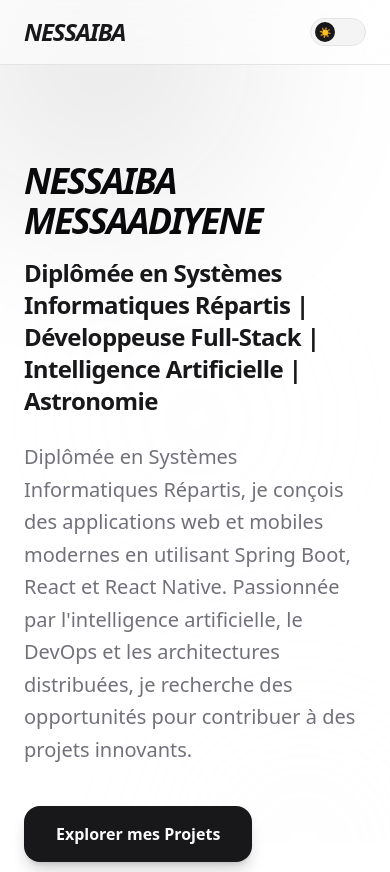
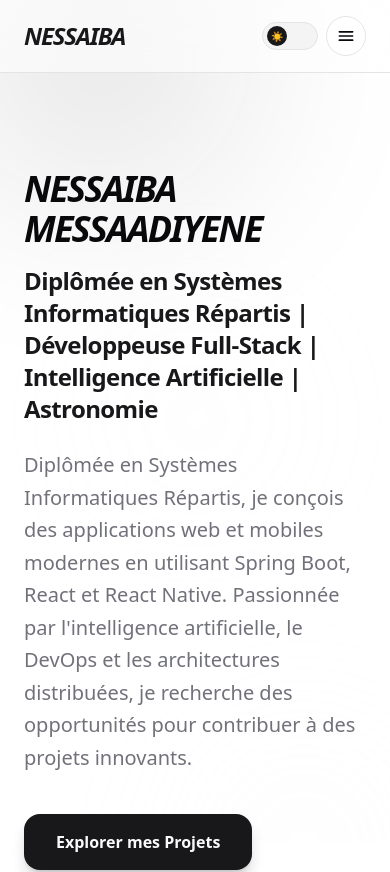
Before and after one commit to nessaiba2003-ui/Portfolio, a React (Vite) app: page / in a window 390 px wide. Shown: the top 872 px of the page. Built offline with nearby package versions, Linux system fonts and the light colour scheme.

Commit message:
Add responsive mobile navigation

```diff
--- a/src/app/RootLayout.tsx
+++ b/src/app/RootLayout.tsx
@@ -1,10 +1,20 @@
 import { Outlet, NavLink } from 'react-router-dom'
 import { profile } from '@/data/profile'
 import ThemeToggle from '@/components/ThemeToggle'
+import { useState } from 'react'
 
 import { motion } from 'framer-motion'
 
 export default function RootLayout() {
+  const [mobileMenuOpen, setMobileMenuOpen] = useState(false)
+  const navigation = [
+    { to: '/projects', label: 'Projets' },
+    { to: '/experience', label: 'Parcours' },
+    { to: '/education', label: 'Formations' },
+    { to: '/certifications', label: 'Certifications' },
+    { to: '/contact', label: 'Contact' },
+  ]
+
   return (
     <div className="min-h-dvh text-foreground selection:bg-primary/30 flex flex-col font-sans selection:text-primary-foreground relative overflow-x-hidden">
       <div className="aurora-container" aria-hidden="true">
@@ -23,13 +33,7 @@ export default function RootLayout() {
           </NavLink>
 
           <div className="hidden md:flex items-center gap-8 text-sm font-medium">
-            {[
-              { to: '/projects', label: 'Projets' },
-              { to: '/experience', label: 'Parcours' },
-              { to: '/education', label: 'Formations' },
-              { to: '/certifications', label: 'Certifications' },
-              { to: '/contact', label: 'Contact' },
-            ].map((link) => (
+            {navigation.map((link) => (
               <NavLink
                 key={link.to}
                 to={link.to}
@@ -44,10 +48,57 @@ export default function RootLayout() {
             ))}
           </div>
 
-          <div className="flex items-center gap-4">
+          <div className="flex items-center gap-2">
             <ThemeToggle />
+            <button
+              type="button"
+              onClick={() => setMobileMenuOpen((open) => !open)}
+              className="md:hidden inline-flex h-10 w-10 items-center justify-center rounded-full border border-border bg-background/80 hover:bg-muted transition-colors"
+              aria-label={mobileMenuOpen ? 'Fermer le menu' : 'Ouvrir le menu'}
+              aria-expanded={mobileMenuOpen}
+              aria-controls="mobile-navigation"
+            >
+              {mobileMenuOpen ? (
+                <svg viewBox="0 0 24 24" className="h-5 w-5" fill="none" stroke="currentColor" strokeWidth="2" aria-hidden="true">
+                  <path d="M6 6l12 12M18 6L6 18" strokeLinecap="round" />
+                </svg>
+              ) : (
+                <svg viewBox="0 0 24 24" className="h-5 w-5" fill="none" stroke="currentColor" strokeWidth="2" aria-hidden="true">
+                  <path d="M4 7h16M4 12h16M4 17h16" strokeLinecap="round" />
+                </svg>
+              )}
+            </button>
           </div>
         </nav>
+
+        {mobileMenuOpen && (
+          <motion.nav
+            id="mobile-navigation"
+            initial={{ opacity: 0, y: -8 }}
+            animate={{ opacity: 1, y: 0 }}
+            className="md:hidden border-t border-border bg-background/95 px-6 py-4 shadow-lg backdrop-blur-xl"
+            aria-label="Navigation mobile"
+          >
+            <div className="mx-auto grid max-w-7xl gap-1">
+              {navigation.map((link) => (
+                <NavLink
+                  key={link.to}
+                  to={link.to}
+                  onClick={() => setMobileMenuOpen(false)}
+                  className={({ isActive }) =>
+                    `rounded-xl px-4 py-3 text-base font-semibold transition-colors ${
+                      isActive
+                        ? 'bg-primary text-primary-foreground'
+                        : 'text-muted-foreground hover:bg-muted hover:text-foreground'
+                    }`
+                  }
+                >
+                  {link.label}
+                </NavLink>
+              ))}
+            </div>
+          </motion.nav>
+        )}
       </header>
 
       <motion.main
```
